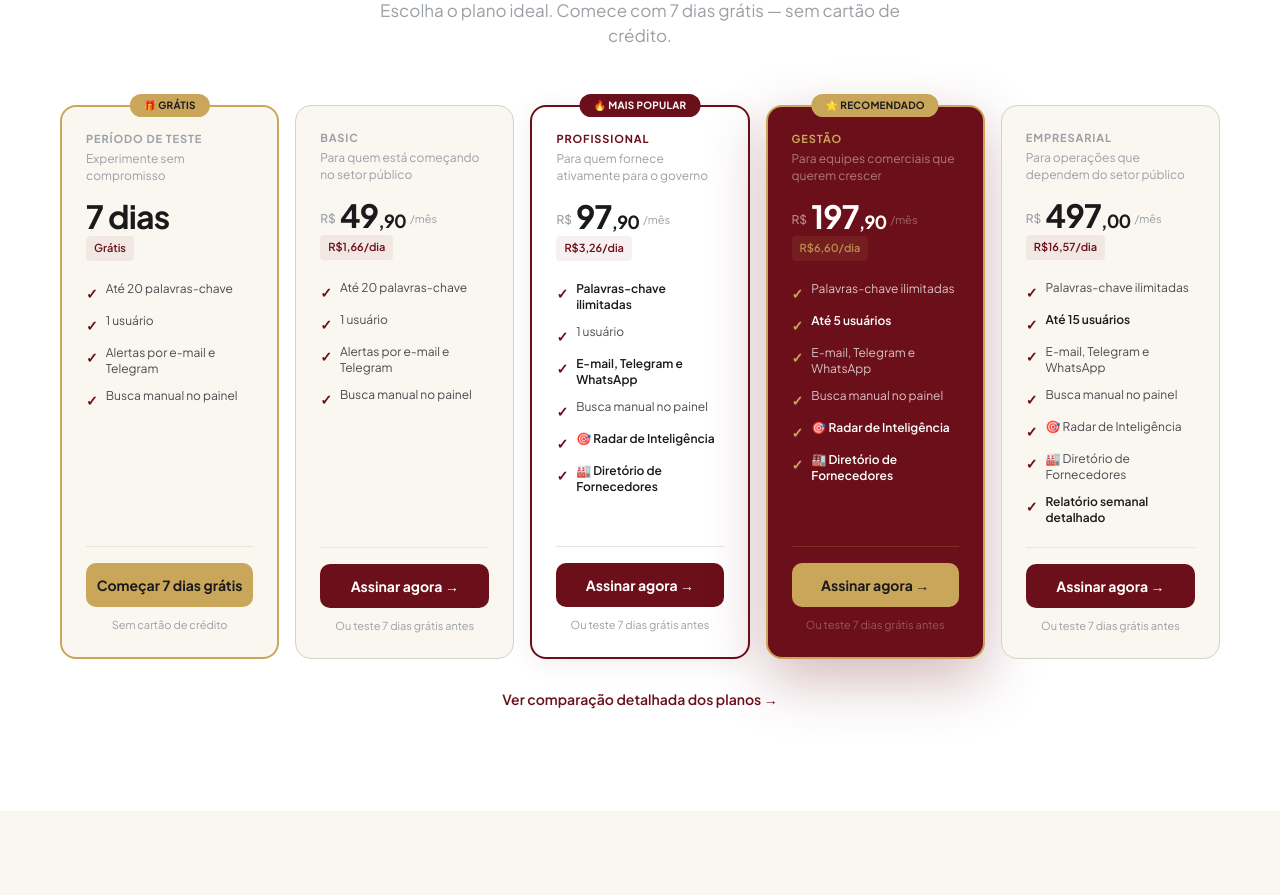
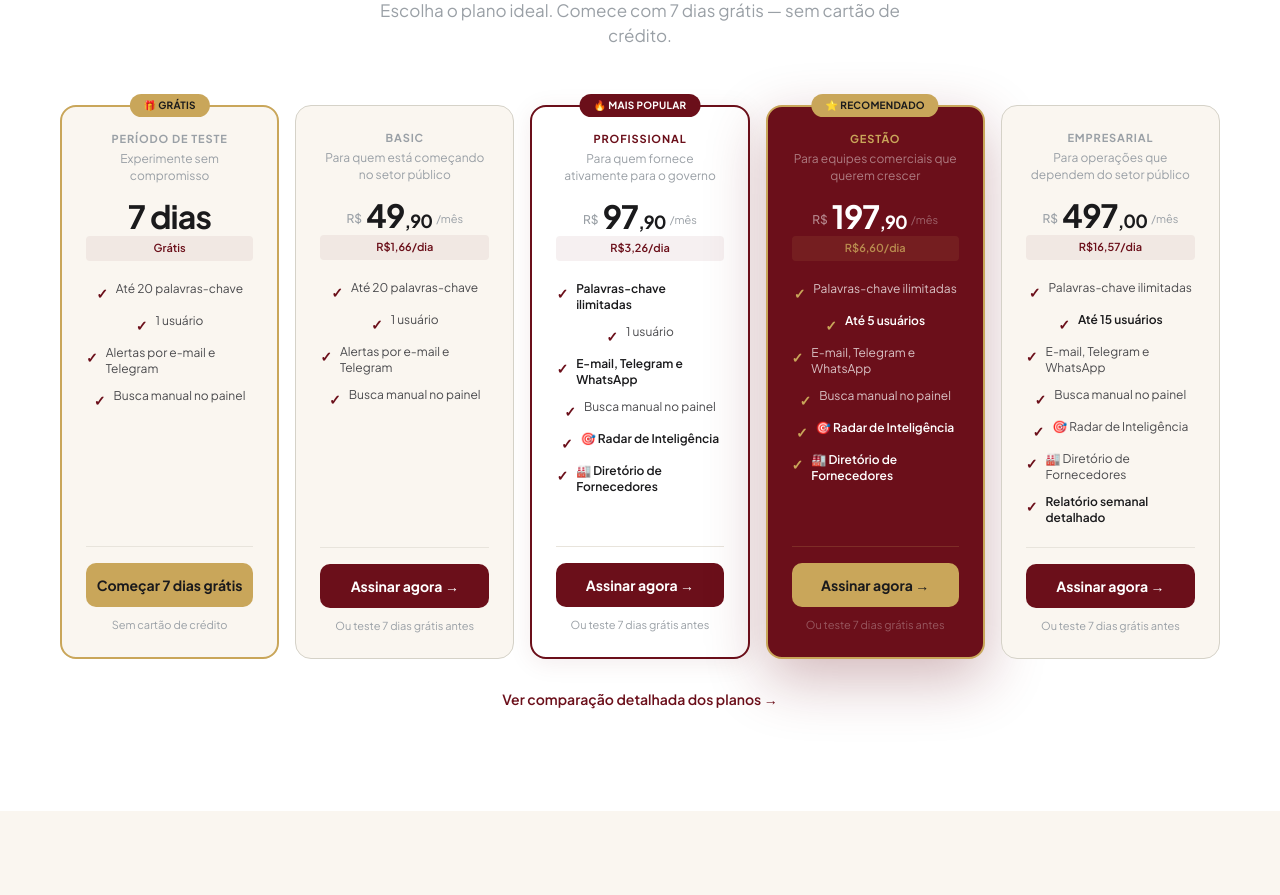
Before and after one commit to matuttamf/monitor-licitacoes, a Next.js app: page / in a window 1280 px wide. Shown: the part 4380-5275 px from the top of the page. Built offline with nearby package versions, Linux system fonts and the light colour scheme; no server answers.

Commit message:
style: centralizar texto nos cards de planos da landing page

```diff
--- a/app/page.tsx
+++ b/app/page.tsx
@@ -359,12 +359,12 @@ export default function LandingPage() {
                 )}
 
                 {/* Nome + descrição */}
-                <div className={`text-[11px] font-bold tracking-[0.08em] uppercase mb-1 ${p.destaque ? 'text-[#C9A65A]' : p.id === 'profissional' ? 'text-[#6B0F1A]' : 'text-[#9AA0A6]'}`}>{p.nome}</div>
-                <div className={`text-xs mb-4 leading-snug ${p.destaque ? 'text-[rgba(255,255,255,0.45)]' : 'text-[#9AA0A6]'}`}>{p.desc}</div>
+                <div className={`text-[11px] font-bold tracking-[0.08em] uppercase mb-1 text-center ${p.destaque ? 'text-[#C9A65A]' : p.id === 'profissional' ? 'text-[#6B0F1A]' : 'text-[#9AA0A6]'}`}>{p.nome}</div>
+                <div className={`text-xs mb-4 leading-snug text-center ${p.destaque ? 'text-[rgba(255,255,255,0.45)]' : 'text-[#9AA0A6]'}`}>{p.desc}</div>
 
                 {/* Preço */}
                 {p.preco ? (
-                  <div className="flex items-end gap-1 mb-1">
+                  <div className="flex items-end gap-1 mb-1 justify-center">
                     <span className={`text-xs font-medium mb-1 ${p.destaque ? 'text-[rgba(255,255,255,0.5)]' : 'text-[#9AA0A6]'}`}>R$</span>
                     <span className={`text-[32px] font-black tracking-tight leading-none ${p.destaque ? 'text-white' : 'text-[#1A1A1C]'}`}>
                       {p.preco.split(',')[0]}
@@ -373,12 +373,12 @@ export default function LandingPage() {
                     <span className={`text-[11px] mb-1 ${p.destaque ? 'text-[rgba(255,255,255,0.35)]' : 'text-[#9AA0A6]'}`}>/mês</span>
                   </div>
                 ) : (
-                  <div className="flex items-end gap-1 mb-1">
+                  <div className="flex items-end gap-1 mb-1 justify-center">
                     <span className="text-[32px] font-black tracking-tight leading-none text-[#1A1A1C]">7 dias</span>
                   </div>
                 )}
 
-                <div className={`text-[11px] font-semibold mb-5 px-2 py-1 rounded inline-block w-fit ${
+                <div className={`text-[11px] font-semibold mb-5 px-2 py-1 rounded text-center ${
                   p.destaque
                     ? 'text-[rgba(201,166,90,0.8)] bg-[rgba(201,166,90,0.1)]'
                     : 'text-[#6B0F1A] bg-[rgba(107,15,26,0.06)]'
@@ -389,7 +389,7 @@ export default function LandingPage() {
                 {/* Features */}
                 <div className="flex-1 mb-5 space-y-2.5">
                   {p.features.map(f => (
-                    <div key={f.text} className="flex items-start gap-2">
+                    <div key={f.text} className="flex items-start gap-2 justify-center">
                       <span className={`font-bold text-sm shrink-0 mt-0.5 ${p.destaque ? 'text-[#C9A65A]' : 'text-[#6B0F1A]'}`}>✓</span>
                       <span className={`text-xs leading-snug ${
                         p.destaque
```
